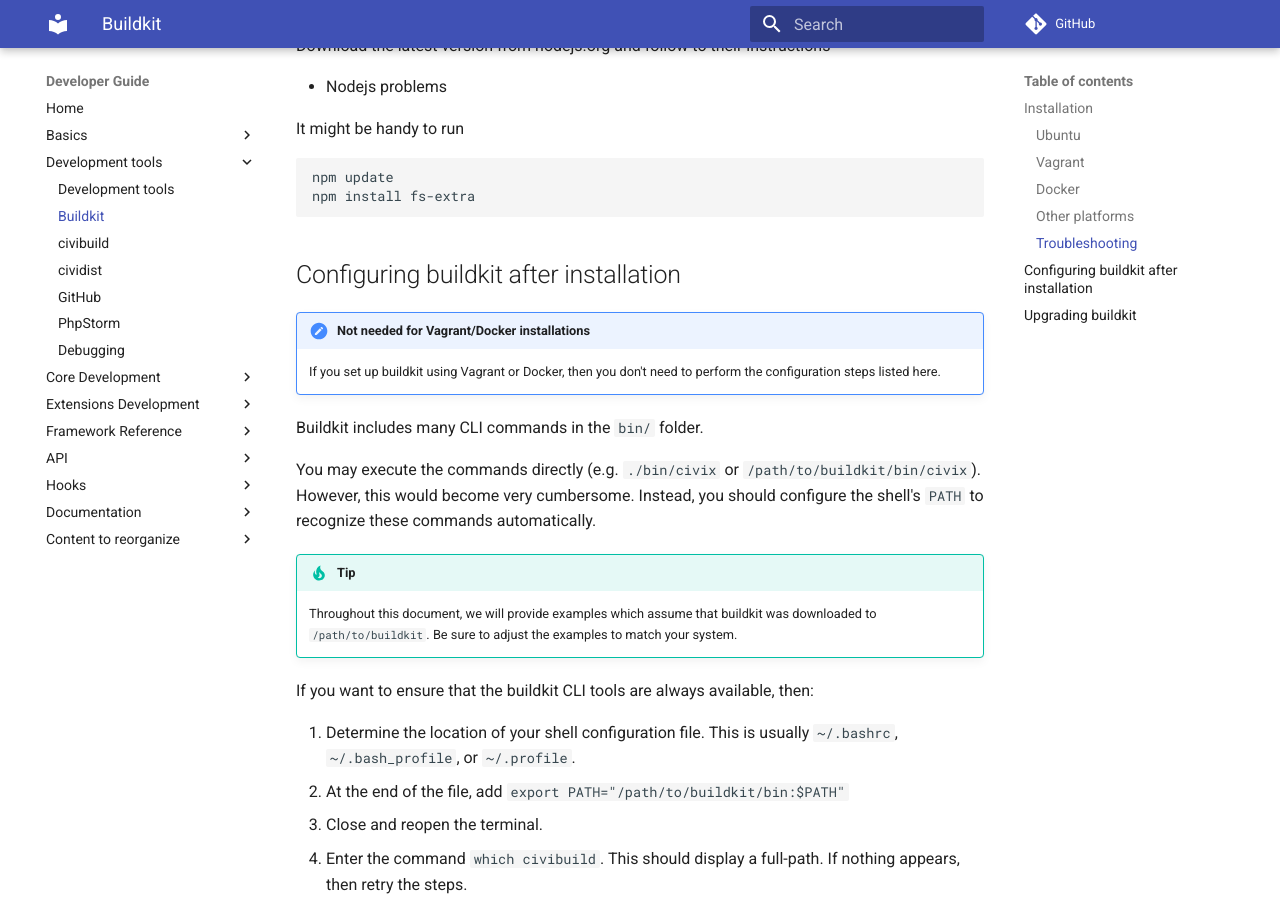
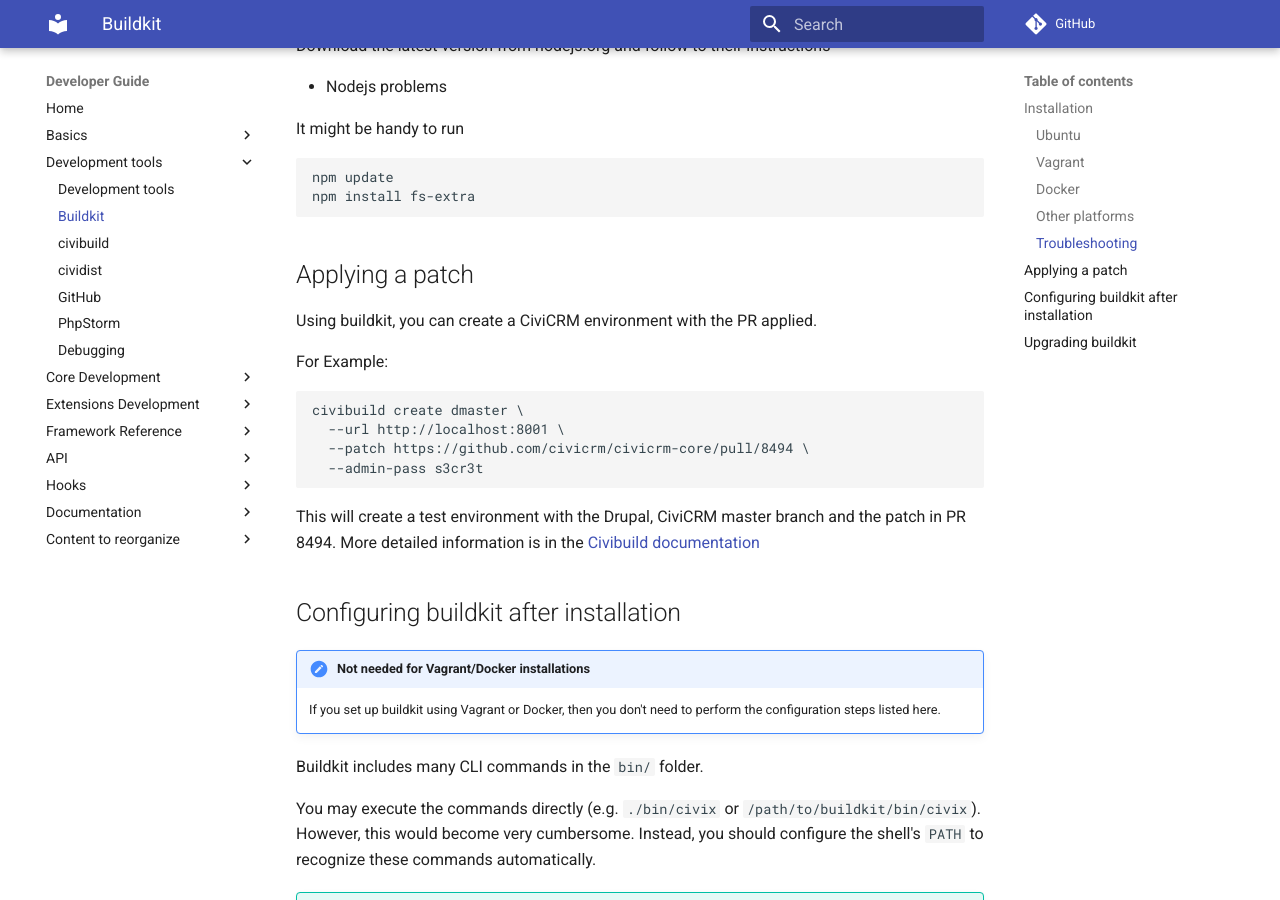
Before and after one commit to civicrm/civicrm-dev-docs, an MkDocs documentation site: the page built from docs/tools/buildkit.md, in a window 1280 px wide and 900 px high, scrolled down 1952 px. Built offline with MkDocs 1.6.1 and Material for MkDocs 9.7.7, drawn with Linux system fonts in a browser that asks for light colours; comment, search, counter and statistics services are not loaded; old or Windows-style settings are respelled for this version of MkDocs.

Commit message:
Add info for buildkit patch argument, remove duplicate section

````diff
--- a/docs/tools/buildkit.md
+++ b/docs/tools/buildkit.md
@@ -79,6 +79,22 @@
 npm install fs-extra
 ```
 
+## Applying a patch
+
+Using buildkit, you can create a CiviCRM environment with the PR applied.
+
+For Example:
+
+```bash
+civibuild create dmaster \
+  --url http://localhost:8001 \
+  --patch https://github.com/civicrm/civicrm-core/pull/8494 \
+  --admin-pass s3cr3t
+```
+
+This will create a test environment with the Drupal, CiviCRM master branch
+and the patch in PR 8494. More detailed information is in the
+[Civibuild documentation](https://github.com/civicrm/civicrm-buildkit/blob/master/doc/civibuild.md)
 
 ## Configuring buildkit after installation {:#configuring}
 
````
Also changed, not shown: docs/tools/phpstorm.md (+0 -8 lines).
